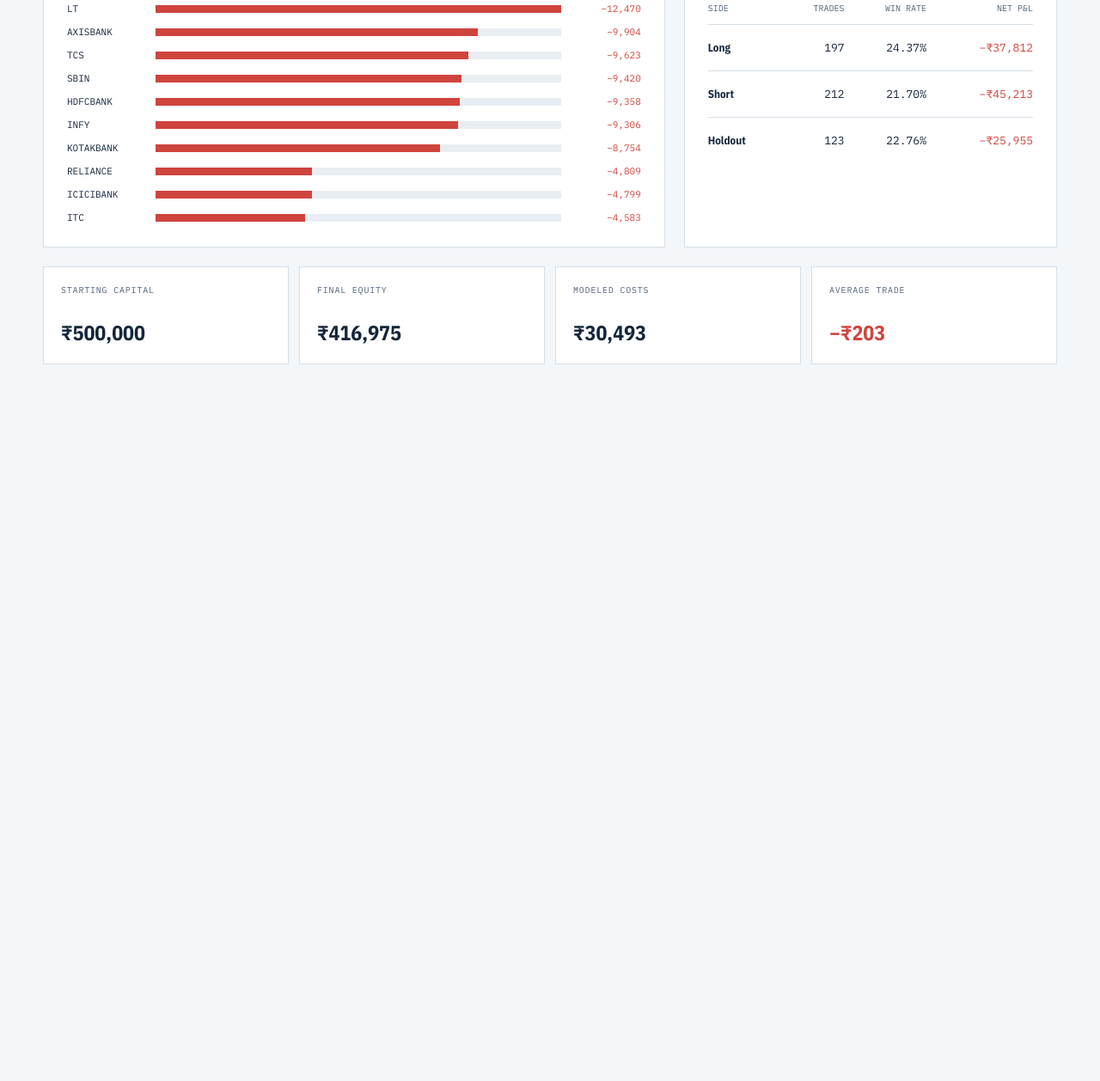
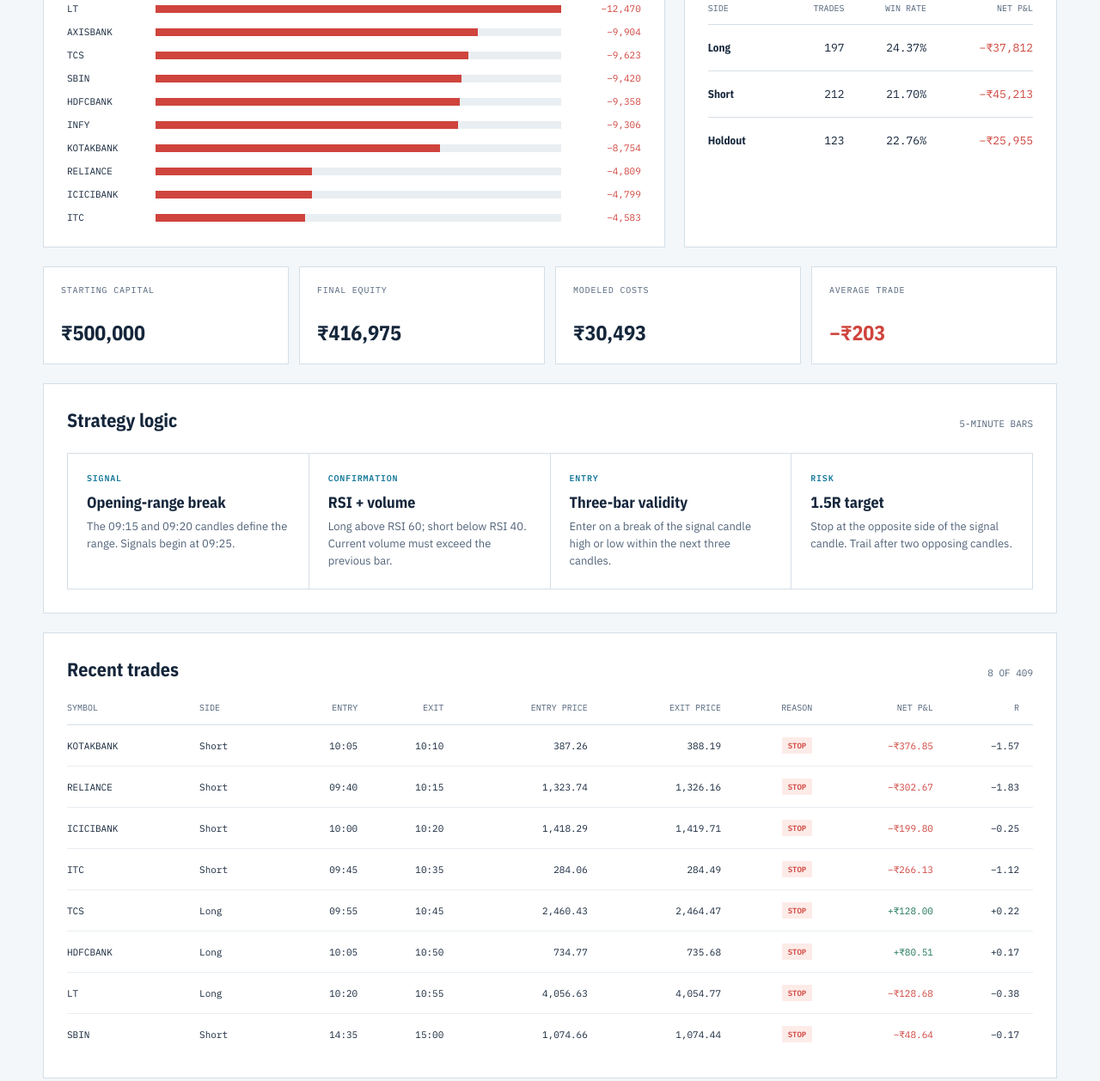
Before and after one commit to RakheebShaik-web/stock-options-strategy-dashboard, a website: page index.html in a window 1280 px wide. Shown: the part 763-2021 px from the top of the page at 86% size. Before the commit the page ends 1229 px from the top, so only its background shows below. Drawn offline with nearby package versions, Linux system fonts and the light colour scheme.

Commit message:
Add strategy and trade showcase

```diff
--- a/index.html
+++ b/index.html
@@ -81,6 +81,24 @@
     .health-value { margin-top: 12px; font: 750 24px var(--display); }
     .health-value.ok { color: var(--green); }
 
+    .strategy { margin-top: 22px; }
+    .strategy-flow { display: grid; grid-template-columns: repeat(4, 1fr); gap: 1px; background: var(--line); border: 1px solid var(--line); }
+    .rule { background: var(--card); padding: 22px; }
+    .rule-tag { color: var(--blue); font: 600 10px var(--mono); letter-spacing: .08em; text-transform: uppercase; }
+    .rule h3 { margin: 10px 0 7px; font: 700 18px var(--display); }
+    .rule p { margin: 0; color: var(--slate); font-size: 13px; line-height: 1.55; }
+
+    .trades-card { margin-top: 22px; overflow: hidden; }
+    .table-scroll { overflow-x: auto; }
+    .trades-table { width: 100%; border-collapse: collapse; white-space: nowrap; }
+    .trades-table th { padding: 0 16px 13px 0; color: var(--slate); font: 10px var(--mono); text-align: right; text-transform: uppercase; border-bottom: 1px solid var(--line); }
+    .trades-table th:first-child, .trades-table th:nth-child(2), .trades-table td:first-child, .trades-table td:nth-child(2) { text-align: left; }
+    .trades-table td { padding: 14px 16px 14px 0; text-align: right; border-bottom: 1px solid #e9eef2; font: 11px var(--mono); }
+    .trades-table tr:last-child td { border: 0; }
+    .positive { color: var(--green); }
+    .badge { display: inline-block; padding: 4px 7px; background: var(--blue-soft); color: var(--blue); font: 600 9px var(--mono); text-transform: uppercase; }
+    .badge.stop { color: var(--red); background: var(--red-soft); }
+
     .bottom-space { height: 42px; }
 
     @media (max-width: 900px) {
@@ -90,6 +108,7 @@
       .dashboard-grid { grid-template-columns: 1fr; }
       .equity-card { grid-column: auto; }
       .health { grid-template-columns: repeat(2, 1fr); }
+      .strategy-flow { grid-template-columns: repeat(2, 1fr); }
     }
     @media (max-width: 580px) {
       .shell { width: min(100% - 24px, 1180px); }
@@ -101,6 +120,7 @@
       .kpi:nth-last-child(-n+2) { border-bottom: 0; }
       .health { grid-template-columns: 1fr 1fr; }
       .bar-row { grid-template-columns: 75px 1fr 76px; gap: 7px; }
+      .strategy-flow { grid-template-columns: 1fr; }
     }
     @media (prefers-reduced-motion: reduce) { .fill { animation: none; } }
   </style>
@@ -128,9 +148,9 @@
           <defs><linearGradient id="areaFill" x1="0" y1="0" x2="0" y2="1"><stop offset="0" stop-color="#cf443d" stop-opacity=".22"/><stop offset="1" stop-color="#cf443d" stop-opacity=".02"/></linearGradient></defs>
           <line class="chart-grid" x1="55" y1="25" x2="1060" y2="25"/><line class="chart-grid" x1="55" y1="112" x2="1060" y2="112"/><line class="chart-grid" x1="55" y1="200" x2="1060" y2="200"/>
           <text x="0" y="29">₹500k</text><text x="0" y="116">₹460k</text><text x="0" y="204">₹420k</text>
-          <path class="area" d="M55,26 L112,28 L160,35 L205,32 L258,49 L307,52 L350,65 L399,61 L450,79 L498,84 L548,97 L598,100 L648,123 L698,128 L748,142 L798,151 L848,165 L900,181 L950,188 L1008,207 L1060,218 L1060,235 L55,235 Z"/>
-          <path class="equity-line" d="M55,26 L112,28 L160,35 L205,32 L258,49 L307,52 L350,65 L399,61 L450,79 L498,84 L548,97 L598,100 L648,123 L698,128 L748,142 L798,151 L848,165 L900,181 L950,188 L1008,207 L1060,218"/>
-          <circle class="end-dot" cx="1060" cy="218" r="6"/>
+          <path id="equityArea" class="area" d="M55,26 L1060,218 L1060,235 L55,235 Z"/>
+          <path id="equityLine" class="equity-line" d="M55,26 L1060,218"/>
+          <circle id="equityEnd" class="end-dot" cx="1060" cy="218" r="6"/>
           <text x="55" y="255">19 MAY</text><text x="510" y="255">30 JUN</text><text x="1000" y="255">10 AUG</text>
         </svg>
       </section>
@@ -170,7 +190,56 @@
       <div class="health-item"><div class="label">Modeled costs</div><div class="health-value">₹30,493</div></div>
       <div class="health-item"><div class="label">Average trade</div><div class="health-value negative">−₹203</div></div>
     </section>
+
+    <section class="card strategy">
+      <div class="card-head"><h2>Strategy logic</h2><div class="meta">5-MINUTE BARS</div></div>
+      <div class="strategy-flow">
+        <div class="rule"><div class="rule-tag">Signal</div><h3>Opening-range break</h3><p>The 09:15 and 09:20 candles define the range. Signals begin at 09:25.</p></div>
+        <div class="rule"><div class="rule-tag">Confirmation</div><h3>RSI + volume</h3><p>Long above RSI 60; short below RSI 40. Current volume must exceed the previous bar.</p></div>
+        <div class="rule"><div class="rule-tag">Entry</div><h3>Three-bar validity</h3><p>Enter on a break of the signal candle high or low within the next three candles.</p></div>
+        <div class="rule"><div class="rule-tag">Risk</div><h3>1.5R target</h3><p>Stop at the opposite side of the signal candle. Trail after two opposing candles.</p></div>
+      </div>
+    </section>
+
+    <section class="card trades-card">
+      <div class="card-head"><h2>Recent trades</h2><div class="meta">8 OF 409</div></div>
+      <div class="table-scroll">
+        <table class="trades-table">
+          <thead><tr><th>Symbol</th><th>Side</th><th>Entry</th><th>Exit</th><th>Entry price</th><th>Exit price</th><th>Reason</th><th>Net P&amp;L</th><th>R</th></tr></thead>
+          <tbody>
+            <tr><td>KOTAKBANK</td><td>Short</td><td>10:05</td><td>10:10</td><td>387.26</td><td>388.19</td><td><span class="badge stop">Stop</span></td><td class="negative">−₹376.85</td><td>−1.57</td></tr>
+            <tr><td>RELIANCE</td><td>Short</td><td>09:40</td><td>10:15</td><td>1,323.74</td><td>1,326.16</td><td><span class="badge stop">Stop</span></td><td class="negative">−₹302.67</td><td>−1.83</td></tr>
+            <tr><td>ICICIBANK</td><td>Short</td><td>10:00</td><td>10:20</td><td>1,418.29</td><td>1,419.71</td><td><span class="badge stop">Stop</span></td><td class="negative">−₹199.80</td><td>−0.25</td></tr>
+            <tr><td>ITC</td><td>Short</td><td>09:45</td><td>10:35</td><td>284.06</td><td>284.49</td><td><span class="badge stop">Stop</span></td><td class="negative">−₹266.13</td><td>−1.12</td></tr>
+            <tr><td>TCS</td><td>Long</td><td>09:55</td><td>10:45</td><td>2,460.43</td><td>2,464.47</td><td><span class="badge stop">Stop</span></td><td class="positive">+₹128.00</td><td>+0.22</td></tr>
+            <tr><td>HDFCBANK</td><td>Long</td><td>10:05</td><td>10:50</td><td>734.77</td><td>735.68</td><td><span class="badge stop">Stop</span></td><td class="positive">+₹80.51</td><td>+0.17</td></tr>
+            <tr><td>LT</td><td>Long</td><td>10:20</td><td>10:55</td><td>4,056.63</td><td>4,054.77</td><td><span class="badge stop">Stop</span></td><td class="negative">−₹128.68</td><td>−0.38</td></tr>
+            <tr><td>SBIN</td><td>Short</td><td>14:35</td><td>15:00</td><td>1,074.66</td><td>1,074.44</td><td><span class="badge stop">Stop</span></td><td class="negative">−₹48.64</td><td>−0.17</td></tr>
+          </tbody>
+        </table>
+      </div>
+    </section>
     <div class="bottom-space" aria-hidden="true"></div>
   </main>
+  <script>
+    fetch("data/equity.csv").then(response => response.text()).then(text => {
+      const rows = text.trim().split(/\r?\n/).slice(1).map(line => Number(line.split(",")[1])).filter(Number.isFinite);
+      if (!rows.length) return;
+      rows.unshift(500000);
+      const left = 55, right = 1060, top = 25, bottom = 235;
+      const min = Math.min(...rows) - 2500, max = Math.max(...rows) + 2500;
+      const points = rows.map((value, index) => {
+        const x = left + index * (right - left) / (rows.length - 1);
+        const y = top + (max - value) * (bottom - top) / (max - min);
+        return [x, y];
+      });
+      const line = points.map(([x, y], index) => `${index ? "L" : "M"}${x.toFixed(1)},${y.toFixed(1)}`).join(" ");
+      document.getElementById("equityLine").setAttribute("d", line);
+      document.getElementById("equityArea").setAttribute("d", `${line} L${right},${bottom} L${left},${bottom} Z`);
+      const [x, y] = points.at(-1);
+      document.getElementById("equityEnd").setAttribute("cx", x);
+      document.getElementById("equityEnd").setAttribute("cy", y);
+    });
+  </script>
 </body>
 </html>
```
